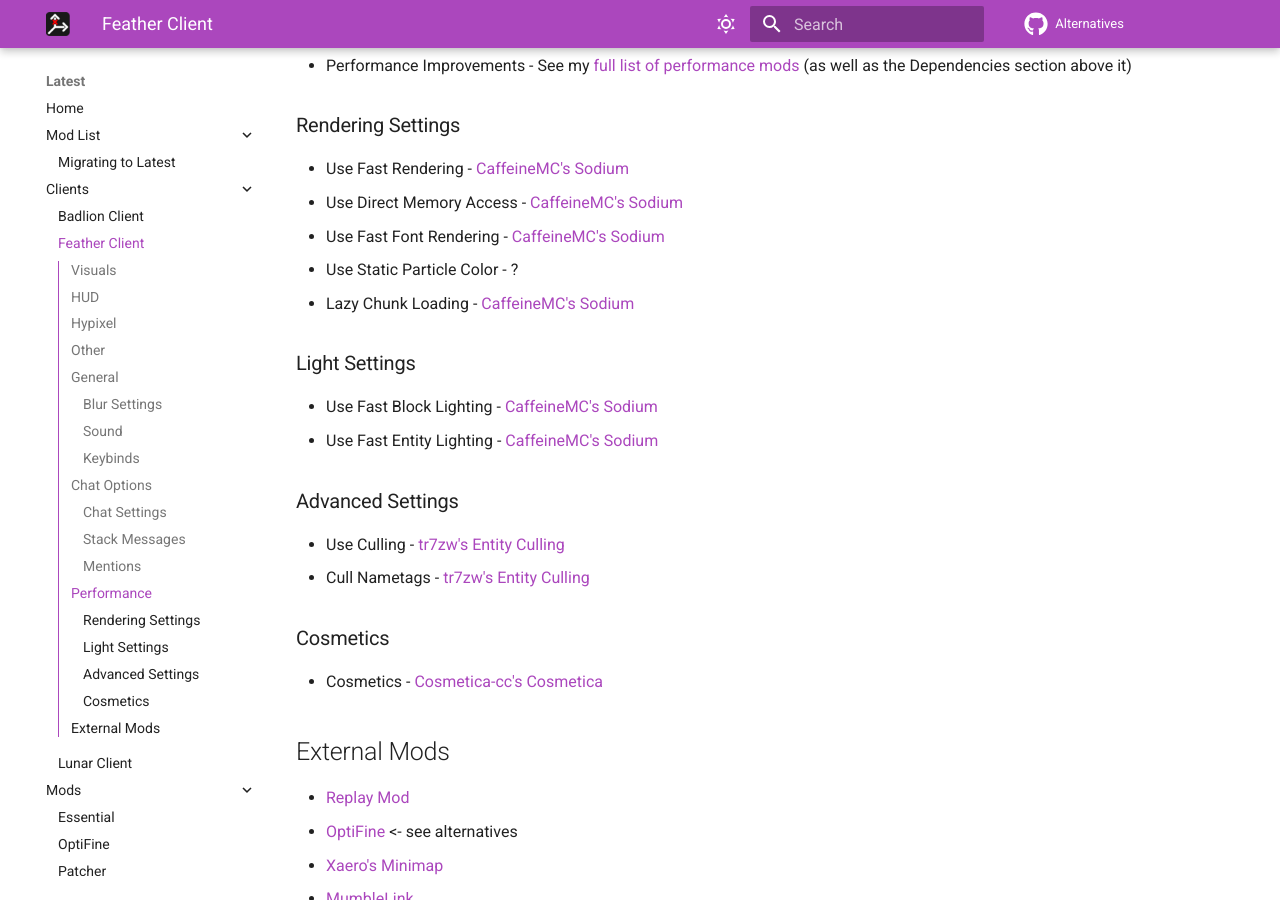
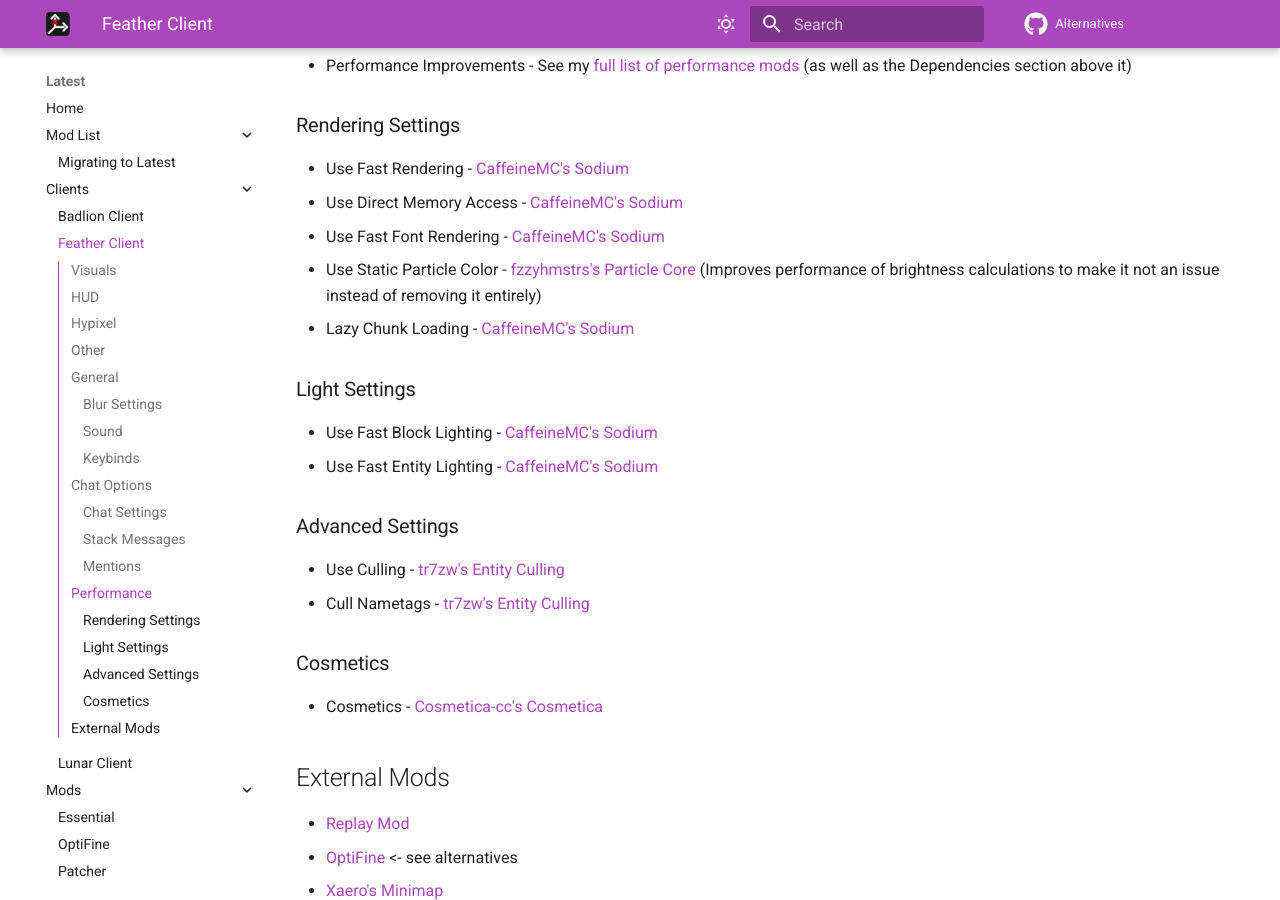
Before and after one commit to MicrocontrollersDev/Alternatives, an MkDocs documentation site: the page built from docs/latest/feather.md, in a window 1280 px wide and 900 px high, scrolled down 3285 px. Built offline with MkDocs 1.6.1 and Material for MkDocs 9.7.7, drawn with Linux system fonts in a browser that asks for light colours; comment, search, counter and statistics services are not loaded.

Commit message:
feather static particle color

```diff
--- a/docs/latest/feather.md
+++ b/docs/latest/feather.md
@@ -114,7 +114,7 @@
 * Use Fast Rendering - [CaffeineMC's Sodium](https://modrinth.com/mod/sodium)
 * Use Direct Memory Access - [CaffeineMC's Sodium](https://modrinth.com/mod/sodium)
 * Use Fast Font Rendering - [CaffeineMC's Sodium](https://modrinth.com/mod/sodium)
-* Use Static Particle Color - ?
+* Use Static Particle Color - [fzzyhmstrs's Particle Core](https://modrinth.com/mod/particle-core) (Improves performance of brightness calculations to make it not an issue instead of removing it entirely)
 * Lazy Chunk Loading - [CaffeineMC's Sodium](https://modrinth.com/mod/sodium)
 
 ### Light Settings
```
